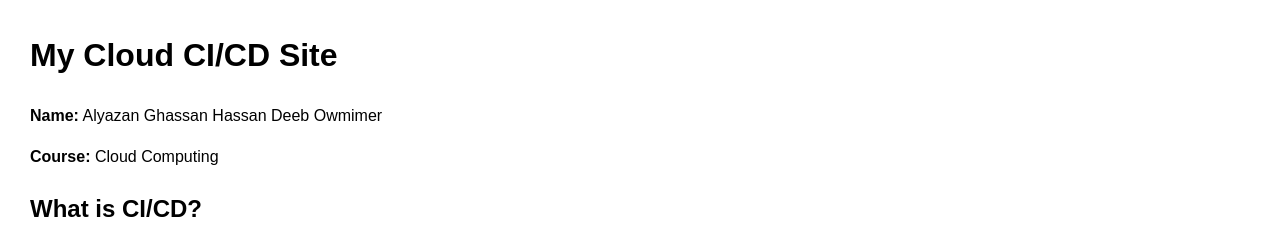
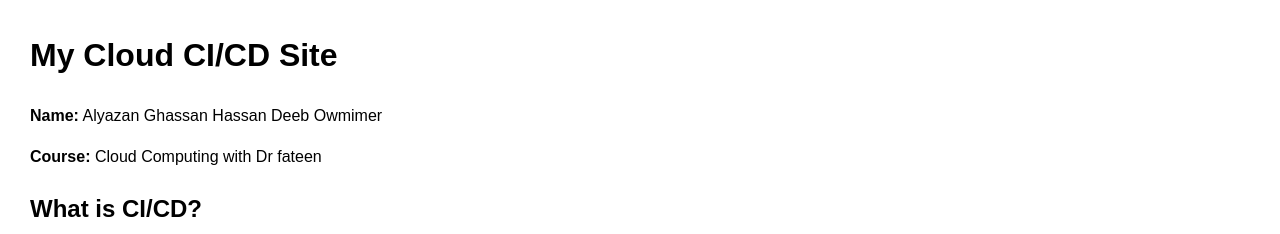
Before and after one commit to zizoyazan18-ctrl/cloud-comp-CICD-AlyazanGhassanOwamer, a plain HTML site: page index.html in a window 1280 px wide. Shown: the top 234 px of the page. Drawn offline with Linux system fonts and the light colour scheme.

Commit message:
update course name

```diff
--- a/index.html
+++ b/index.html
@@ -10,7 +10,7 @@
   <h1>My Cloud CI/CD Site</h1>
 
   <p><b>Name:</b> Alyazan Ghassan Hassan Deeb Owmimer</p>
-  <p><b>Course:</b> Cloud Computing</p>
+  <p><b>Course:</b> Cloud Computing with Dr fateen</p>
 
   <h2>What is CI/CD?</h2>
   <p>
```
